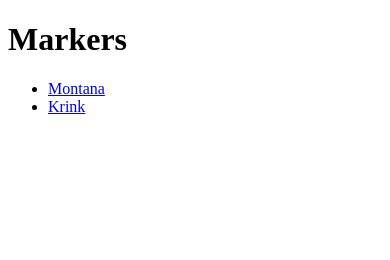
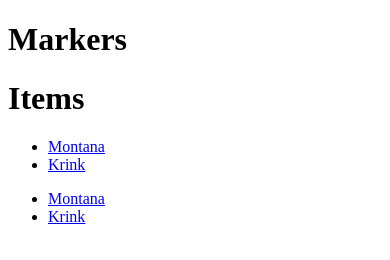
Before and after one commit to Zisteiro/Graffiti-App, a plain HTML site: page Graffiti App/Items.html in a window 390 px wide. Drawn offline with Linux system fonts and the light colour scheme; some packages are replaced by stand-ins of ours.

Commit message:
arreglado heaader ya que he añadido el boton de back y se superponian

```diff
--- a/Graffiti App/Items.html
+++ b/Graffiti App/Items.html
@@ -15,10 +15,31 @@
      <body>
 
          <!--Header-->
-         <div data-role="header">
+
+
   <h1>Markers</h1>
+            <div id="history" data-role="page" data-add-back-btn="true">
+             <div data-role="header" data-add-back-btn="true">
+                 <h1>Items</h1>
+             </div>
+             <div data-role="content">
+             <div class="nav">
+                <ul data-role="listview" data-filter="true" data-filter-placeholder="Elige lo que quieres saber">
+                    <li>
+                        <a href="krink.html" data-transition="slide">Montana</a>
+                    </li>
+                    <li>
+                        <a href="montana.html" data-transition="slide">Krink</a>
+                    </li>
+                </ul>
+            </div>
+       </div>
 
-         <div data-role="content"></div><div class="nav">
+
+         </div>
+
+         <!--Content-->
+         <div data-role="content"> <div class="nav">
             <ul data-role="listview" data-filter="true" data-filter-placeholder="Elige lo que quieres saber">
                 <li>
                     <a href="krink.html" data-transition="slide">Montana</a>
@@ -28,10 +49,6 @@
                 </li>
             </ul>
         </div>
-    </div>
-
-         <!--Content-->
-         <div data-role="content">
 
          </div>
 
```
Also changed, not shown: Graffiti App/krink.html (+2 -1 lines), Graffiti App/montana.html (+1 -0 lines).
